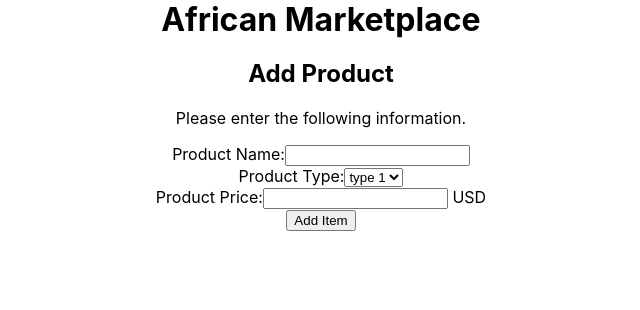
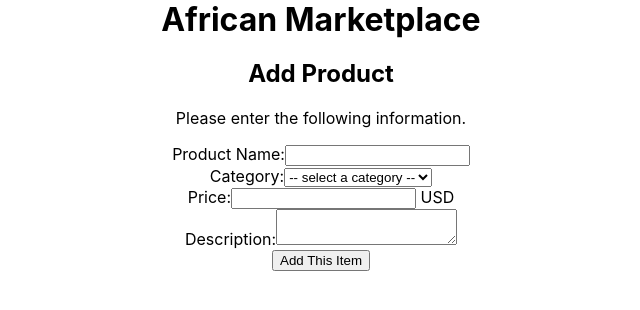
Before and after one commit to melissa-24/react, a React (Create React App) app in the folder african-marketplace-front/: page / in a window 1280 px wide. Shown: the top 310 px of the page, without its empty margins (319-959 px from the left). Built offline with nearby package versions, Linux system fonts and the light colour scheme.

Commit message:
add neccessary inputs to form

```diff
--- a/african-marketplace-front/src/components/ItemEntry.js
+++ b/african-marketplace-front/src/components/ItemEntry.js
@@ -11,19 +11,24 @@ export default function ItemEntry () {
                     <input type='text' />
                 </label>
                 <br />
-                <label>Product Type:
+                <label>Category:
                     <select>
-                        <option>type 1</option>
-                        <option>type 2</option>
-                        <option>type 3</option>
+                        <option>-- select a category --</option>
+                        <option>Animal Product</option>
+                        <option>Cereals</option>
+                        <option>Beans</option>
                     </select>
                 </label>
                 <br />
-                <label> Product Price:
+                <label>Price:
                     <input type='text' /> USD
                 </label>
                 <br />
-                <button>Add Item</button>
+                <label>Description:
+                    <textarea />
+                </label>
+                <br />
+                <button>Add This Item</button>
             </form>
         </section>
     )
```
